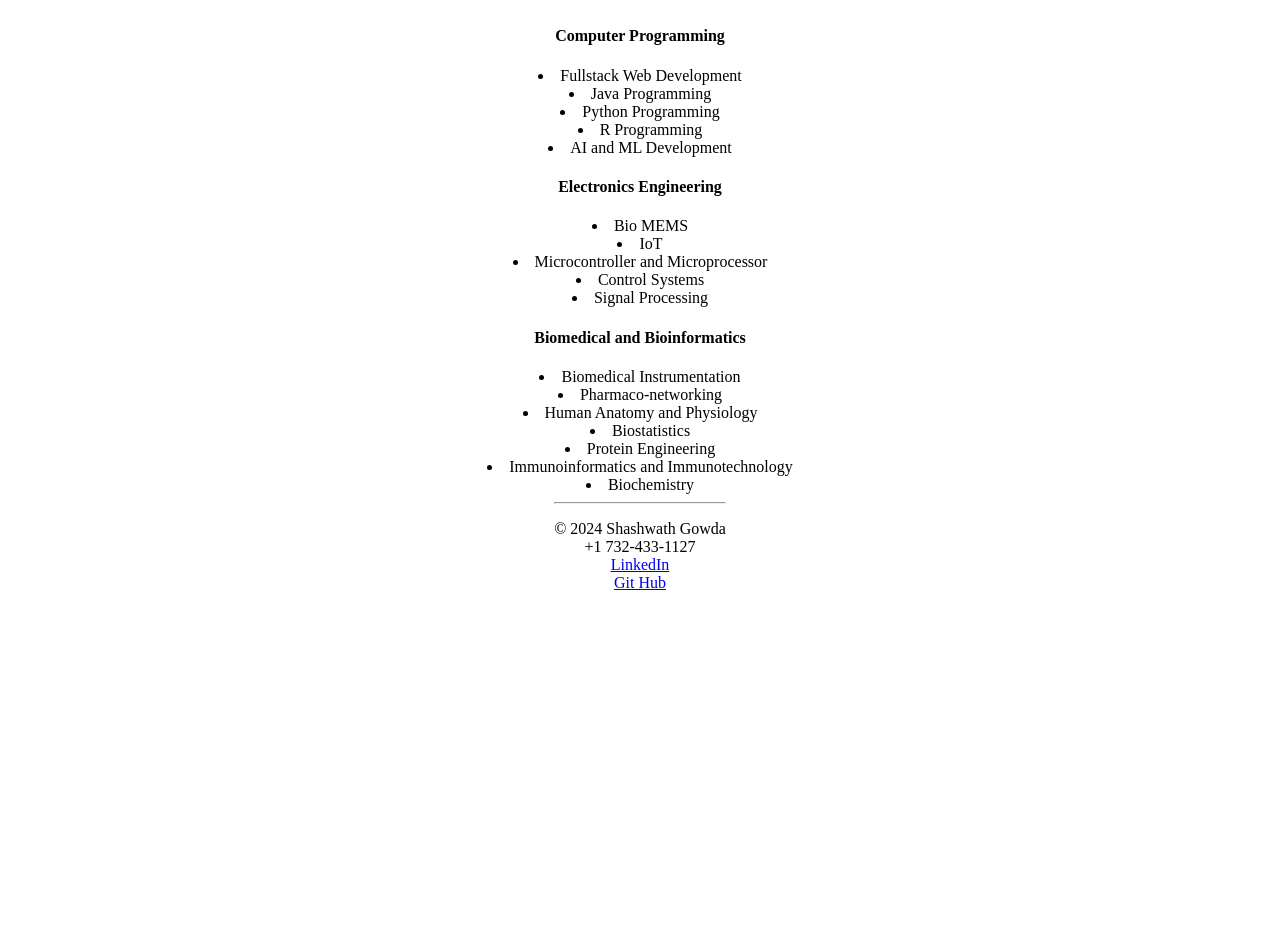
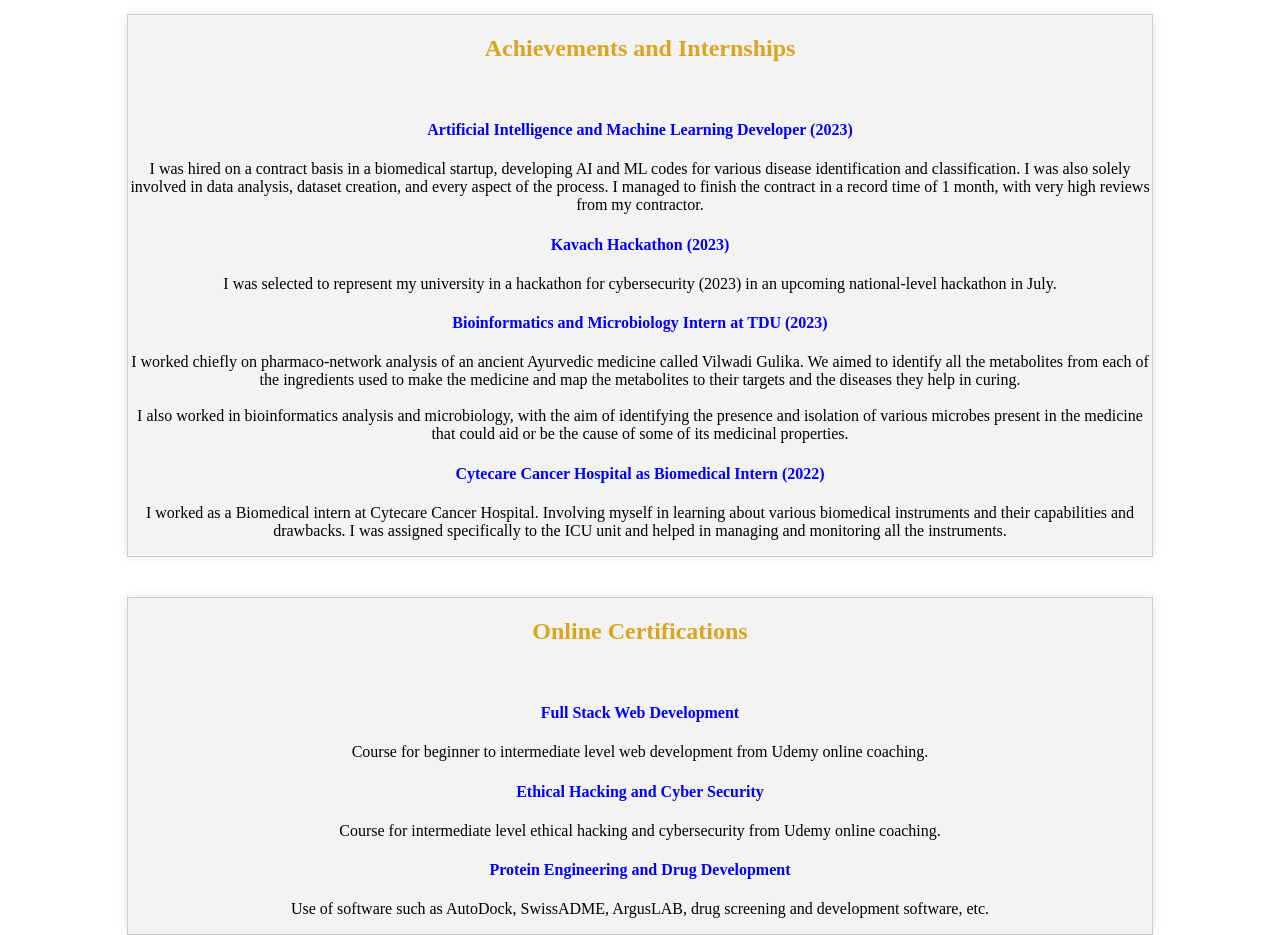
Before and after one commit to ShashwathGowda/html-portfolio, a plain HTML site: page index.html in a window 1280 px wide. Shown: the part 1720-2655 px from the top of the page. Before the commit the page ends 2328 px from the top, so only its background shows below. Drawn offline with Linux system fonts and the light colour scheme.

Commit message:
stylesheet.css

```diff
--- a/stylesheet.css
+++ b/stylesheet.css
@@ -1,4 +1,4 @@
-/* Reset some default styles */
+
 body, html {
     margin: 0;
     padding: 0;
@@ -15,14 +15,16 @@ body, html {
     position: relative;
     height: 40px;
     width: fit-content;
-    margin-bottom: 60px;
+    margin-bottom: 50px;
     border-style: none;
     background-color: black;
-    padding-bottom: 600px;
+    padding-bottom: 2600px;
+
 }
 
 /* Centering the header-tab, my_image, and about_me sections */
 .header-tab, .my_image, .about_me {
+
     width: 80%; /* Adjust as needed */
     margin: 20px 0;
     padding: 0px 20px;
@@ -116,3 +118,52 @@ body, html {
     border: 1px solid #ccc; /* Border for visibility */
     box-shadow: 0 0 10px rgba(0, 0, 0, 0.1);
 }
+
+.achievements_and_internships{
+    margin-top:40px;
+    height: 820px;
+    width:80%;
+    position:relative;
+    background-color: #f3f3f3; /* Background color for visibility */
+    border: 1px solid #ccc; /* Border for visibility */
+    box-shadow: 0 0 10px rgba(0, 0, 0, 0.1);
+}
+
+.Online_certifications{
+    margin-top:40px;
+    height: 820px;
+    width:80%;
+    position:relative;
+    background-color: #f3f3f3; /* Background color for visibility */
+    border: 1px solid #ccc; /* Border for visibility */
+    box-shadow: 0 0 10px rgba(0, 0, 0, 0.1);
+}
+
+.Coursework_and_skills{
+    margin-top:40px;
+    height: 820px;
+    width:80%;
+    position:relative;
+    background-color: #f3f3f3; /* Background color for visibility */
+    border: 1px solid #ccc; /* Border for visibility */
+    box-shadow: 0 0 10px rgba(0, 0, 0, 0.1);
+}
+
+
+h2{
+    color:goldenrod;
+}
+
+h4{
+    color:blue;
+}
+
+footer{
+    margin-top:20px;
+    height: fit-content;
+    width:100%;
+    position:relative;
+    background-color: #f3f3f3; /* Background color for visibility */
+    border: 1px solid #ccc; /* Border for visibility */
+    box-shadow: 0 0 10px rgba(0, 0, 0, 0.1);
+}
```
